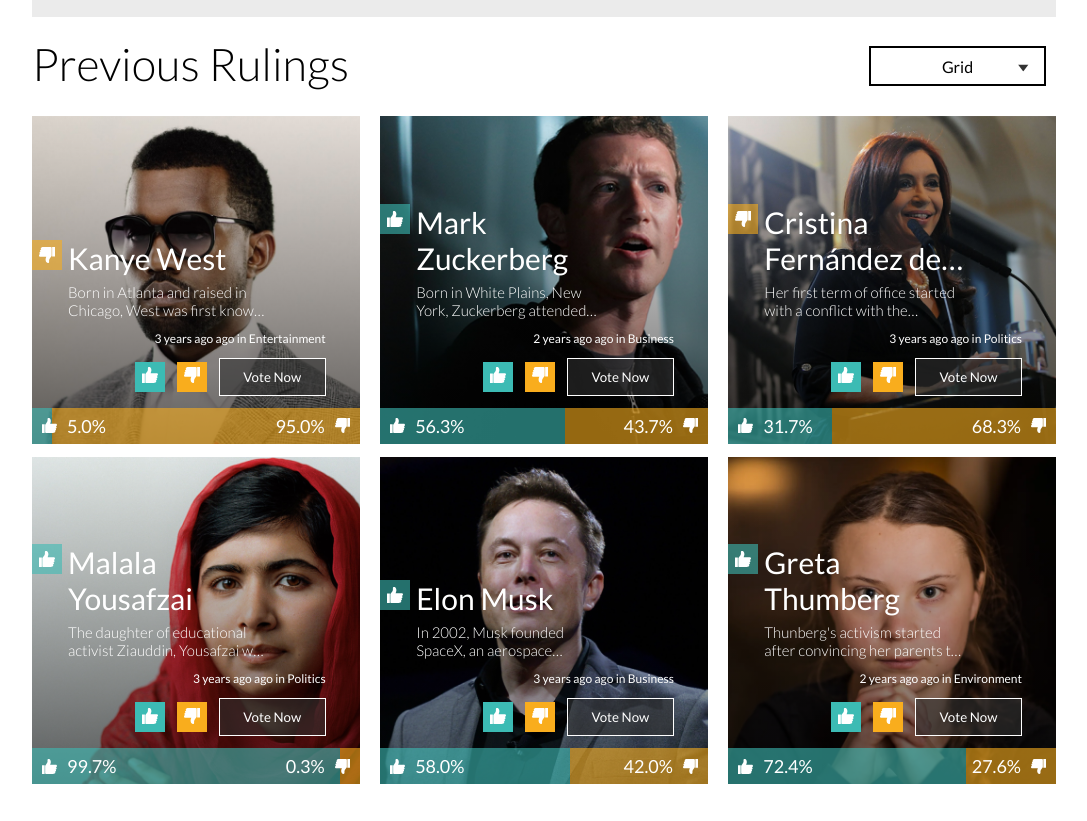
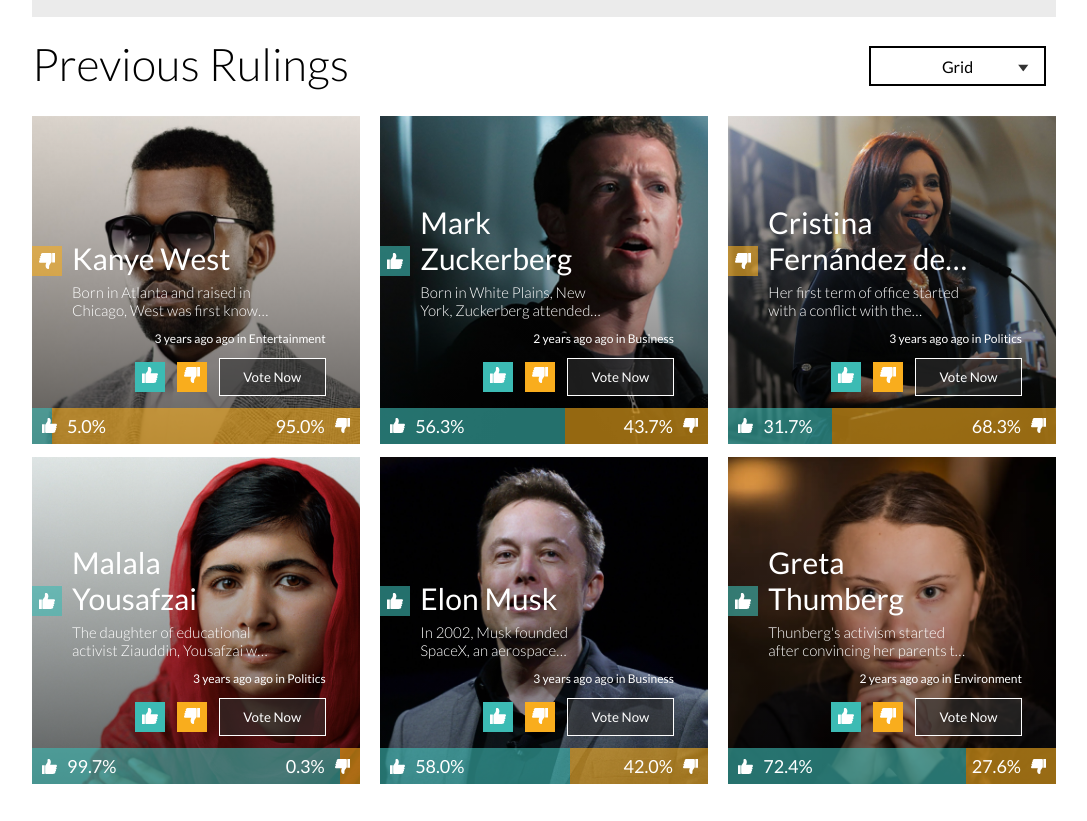
Before and after one commit to klavo22/ui-test-vercel, a React (Vite) app: page / in a window 1280 px wide. Shown: the part 836-1657 px from the top of the page, without its empty margins (96-1183 px from the left). Built offline with nearby package versions, Linux system fonts and the light colour scheme.

Commit message:
Add carousel (#7)

```diff
--- /dev/null
+++ b/src/components/MainSection/Carousel.tsx
@@ -0,0 +1,32 @@
+import { Ruling, UpdateVotesFunction } from "src/types";
+import styled from "styled-components";
+import GridItem from "./GridView/GridItem";
+
+interface CarouselProps {
+  rulings: Ruling[];
+  updateVotes: UpdateVotesFunction;
+}
+
+const Carousel: React.FC<CarouselProps> = ({ rulings, updateVotes }) => {
+  return (
+    <CarouselContainer>
+      {rulings.map((ruling, index) => (
+        <GridItem key={index} ruling={ruling} updateVotes={updateVotes} />
+      ))}
+    </CarouselContainer>
+  );
+};
+
+const CarouselContainer = styled.div`
+  display: flex;
+  gap: 12px;
+  width: 100%;
+  height: 300px;
+  overflow: auto;
+
+  @media (min-width: 550px) {
+    display: none;
+  }
+`;
+
+export default Carousel;
--- a/src/components/MainSection/CustomSelect.tsx
+++ b/src/components/MainSection/CustomSelect.tsx
@@ -68,6 +68,10 @@ const SelectWrapper = styled.div`
   cursor: pointer;
   z-index: 200;
 
+  @media (max-width: 550px) {
+    display: none;
+  }
+
   @media (min-width: 920px) {
     width: 173px;
     height: 36px;
@@ -99,6 +103,10 @@ const Option = styled.div<OptionProps>`
   &:hover {
     filter: ${({ $selected }) => ($selected ? "1" : "brightness(0.85)")};
   }
+
+  @media (max-width: 920px) {
+    top: ${({ $index }) => ($index !== undefined ? ($index + 1) * 28 : 0)}px;
+  }
 `;
 
 const ArrowWrapper = styled.div`
--- a/src/components/MainSection/GridView/GridItem.tsx
+++ b/src/components/MainSection/GridView/GridItem.tsx
@@ -15,8 +15,10 @@ const GridItem: React.FC<GridItemProps> = ({ ruling, updateVotes }) => {
     <GridItemContainer $imageUrl={ruling.picture}>
       <GradientLayer />
       <CardInfoWrapper>
-        <ResultIcon votes={ruling.votes} />
-        <CardInfoTitle>{ruling.name}</CardInfoTitle>
+        <TitleWrapper>
+          <ResultIcon votes={ruling.votes} />
+          <CardInfoTitle>{ruling.name}</CardInfoTitle>
+        </TitleWrapper>
         <CardDescription>{ruling.description}</CardDescription>
       </CardInfoWrapper>
       <VotingWrapper>
@@ -67,16 +69,20 @@ const CardInfoWrapper = styled.div`
 
   display: flex;
   flex-direction: column;
-  padding: 0 36px;
 
   color: white;
   z-index: 100;
 `;
 
+const TitleWrapper = styled.div`
+  display: flex;
+  align-items: flex-end;
+  gap: 10px;
+`;
+
 const CardInfoTitle = styled.h3`
   display: -webkit-box;
   max-width: 200px;
-  margin-bottom: 7px;
 
   font-size: 25px;
   font-weight: 400;
@@ -96,6 +102,7 @@ const CardDescription = styled.p`
   -webkit-line-clamp: 2;
   -webkit-box-orient: vertical;
   overflow: hidden;
+  margin: 7px 0 0 40px;
 
   font-size: 15px;
   font-weight: 300;
--- a/src/components/MainSection/GridView/GridView.tsx
+++ b/src/components/MainSection/GridView/GridView.tsx
@@ -8,7 +8,6 @@ interface GridViewProps {
 }
 
 const GridView: React.FC<GridViewProps> = ({ rulings, updateVotes }) => {
-  console.log(updateVotes);
   return (
     <GridViewContainer>
       {rulings.map((ruling, index) => (
--- a/src/components/MainSection/MainSection.tsx
+++ b/src/components/MainSection/MainSection.tsx
@@ -6,6 +6,7 @@ import CustomSelect from "./CustomSelect";
 import { ViewMode } from "src/types";
 import { useRulings } from "src/hooks/useRulings";
 import GridView from "./GridView";
+import Carousel from "./Carousel";
 
 const MainSection = () => {
   const [selected, setSelected] = useState<ViewMode>(ViewMode.Grid);
@@ -17,11 +18,14 @@ const MainSection = () => {
         <Title>Previous Rulings</Title>
         <CustomSelect selected={selected} setSelected={setSelected} />
       </SectionHeader>
-      {selected === ViewMode.Grid ? (
-        <GridView rulings={rulings} updateVotes={updateVotes} />
-      ) : (
-        <ListView rulings={rulings} updateVotes={updateVotes} />
-      )}
+      <SectionWrapper>
+        {selected === ViewMode.Grid ? (
+          <GridView rulings={rulings} updateVotes={updateVotes} />
+        ) : (
+          <ListView rulings={rulings} updateVotes={updateVotes} />
+        )}
+      </SectionWrapper>
+      <Carousel rulings={rulings} updateVotes={updateVotes} />
     </>
   );
 };
@@ -44,4 +48,10 @@ const Title = styled.h2`
   }
 `;
 
+const SectionWrapper = styled.div`
+  @media (max-width: 550px) {
+    display: none;
+  }
+`;
+
 export default MainSection;
--- a/src/components/MainSection/ResultIcon.tsx
+++ b/src/components/MainSection/ResultIcon.tsx
@@ -32,7 +32,7 @@ interface ResultIconWrapperProps {
 }
 
 const ResultIconWrapper = styled.div<ResultIconWrapperProps>`
-  position: absolute;
+  position: ${({ $big }) => ($big ? "absolute" : "")};
   top: 0;
   left: 0;
 
--- a/src/components/MainSection/Voting.tsx
+++ b/src/components/MainSection/Voting.tsx
@@ -21,7 +21,6 @@ const Voting: React.FC<VotingProps> = ({ ruling, updateVotes, card }) => {
   const timeFromNow = getTimeAgo(new Date(lastUpdated));
 
   const voteNowClickhandler = () => {
-    console.log(updateVotes);
     if (voteStatus === "confirmed") {
       setVoteStatus(null);
     } else {
```
